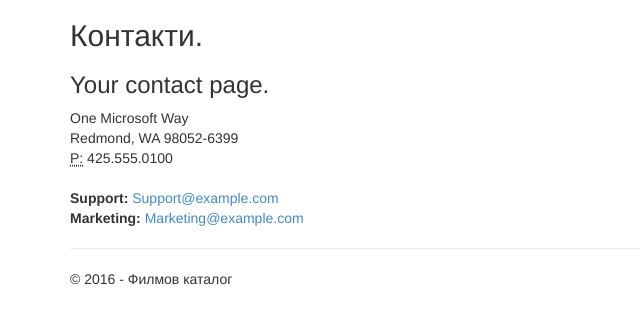
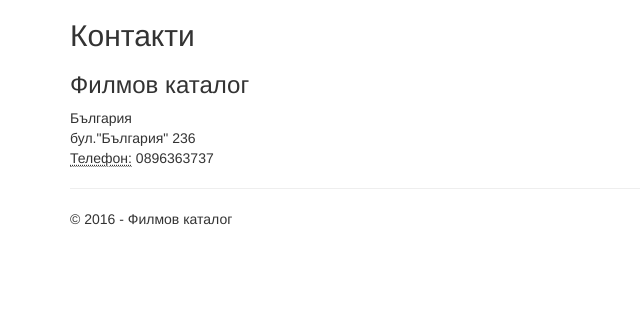
Before and after one commit to dimitar-donov075/MovieLibrary, an ASP.NET MVC app: page /Home/Contact in a window 1280 px wide. Shown: the part 51-375 px from the top of the page, without its empty margins (0-640 px from the left). Run offline with ASP.NET Core 8 and stand-ins for ASP.NET MVC 5, Linux system fonts and the light colour scheme; the project's own start-up code is not run, and a stand-in starts its controllers and pages; some libraries are stand-ins or nearby versions.

Commit message:
new about and contact

```diff
--- a/MovieLibrary/MovieLibrary/Views/Home/About.cshtml
+++ b/MovieLibrary/MovieLibrary/Views/Home/About.cshtml
@@ -1,7 +1,7 @@
 @{
     ViewBag.Title = "За нас";
 }
-<h2>@ViewBag.Title.</h2>
-<h3>@ViewBag.Message</h3>
+<h2>За нас</h2>
+<h3>Добре дошли в сайта за филми Movie Catalog!</h3>
 
-<p>Use this area to provide additional information.</p>
+<p>Вие сте голям любител на магията на киното , гледите прекалено много сериали и често ви се случва да забравите до кой епизод сте стигнали, Movie Catalog е идиялният  сайт за вас. Тук ще си водите дневник за изгледаните филми и сериали. Даваме ви възможност да записвате всичко което сте гледали и кога. Вече няма да се чудите дали сте гледали даден филм или сериал за ваше удобство просто влизате в дневника и проверявате. Информираме ви за най-новите излезнали филми в уеб пространството. </p>
--- a/MovieLibrary/MovieLibrary/Views/Home/Contact.cshtml
+++ b/MovieLibrary/MovieLibrary/Views/Home/Contact.cshtml
@@ -1,17 +1,12 @@
 @{
     ViewBag.Title = "Контакти";
 }
-<h2>@ViewBag.Title.</h2>
-<h3>@ViewBag.Message</h3>
+<h2>Контакти</h2>
+<h3>Филмов каталог</h3>
 
 <address>
-    One Microsoft Way<br />
-    Redmond, WA 98052-6399<br />
-    <abbr title="Phone">P:</abbr>
-    425.555.0100
+    България<br />
+    бул."България" 236<br />
+    <abbr title="Phone">Телефон:</abbr>
+    0896363737
 </address>
-
-<address>
-    <strong>Support:</strong>   <a href="mailto:Support@example.com">Support@example.com</a><br />
-    <strong>Marketing:</strong> <a href="mailto:Marketing@example.com">Marketing@example.com</a>
-</address>
```
